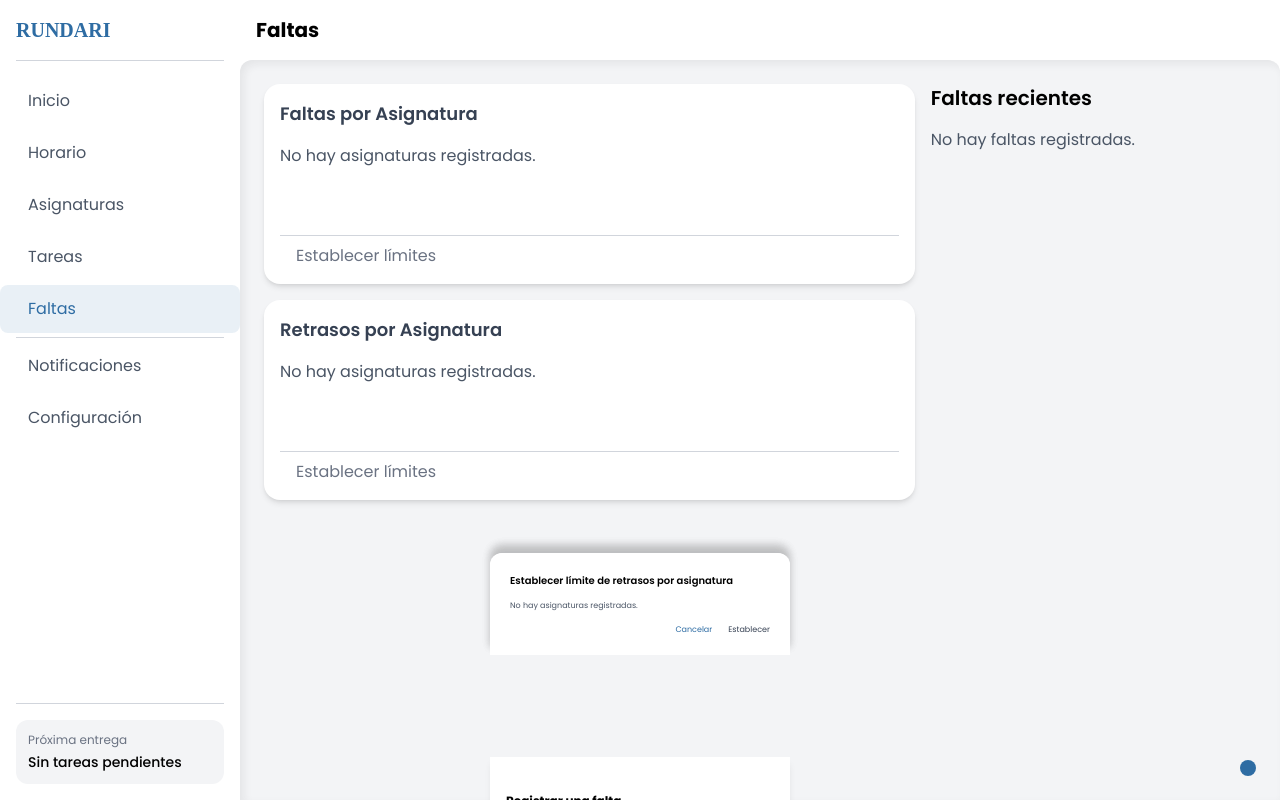
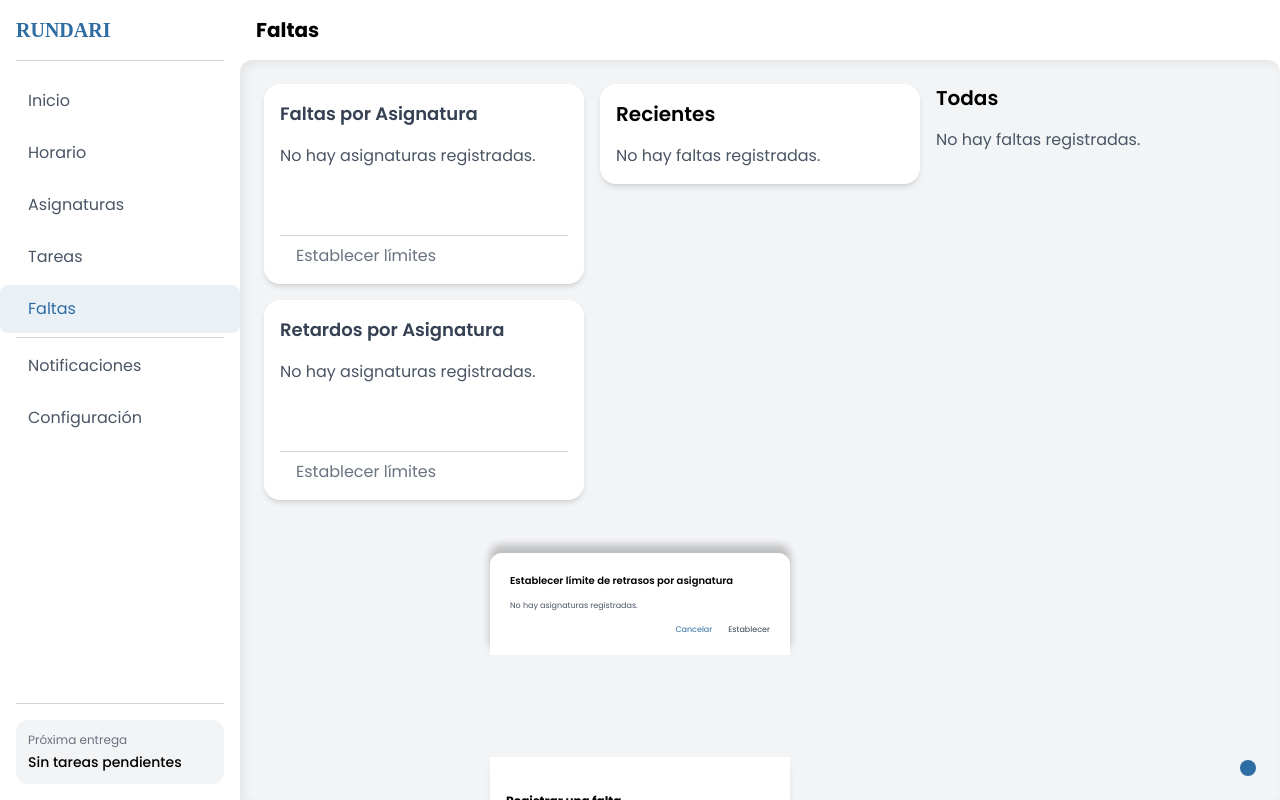
Before and after one commit to liuxkdev/rundari-project, a React (Vite) app: page /absences in a window 1280 px wide. Built offline with nearby package versions, Linux system fonts and the light colour scheme; some icons are missing; a web font is replaced by a local one.

Commit message:
asignaturas y faltas terminado

```diff
--- a/src/components/Cards/AbsenceCard.jsx
+++ b/src/components/Cards/AbsenceCard.jsx
@@ -1,28 +1,30 @@
-export default function AbsenceCard({ absence, onDelete}) {
-    const { id, type, reason, date } = absence;
+export default function AbsenceCard({ absence, onDelete }) {
+    const { id, type, reason, date, subjectColor, subjectName } = absence;
 
     return (
         <>
             <div
                 key={id}
-                className="bg-white shadow rounded-xl p-4 border-l-4 border-blue flex justify-between items-center"
+                className={`bg-white shadow rounded-xl p-4 border-l-8 border-color-${subjectColor} grid grid-cols-4 items-center`}
             >
-                <div>
+                <div className="col-span-3">
                     <h3 className="font-semibold font-poppins text-lg">
                         {type}
                     </h3>
-                    <p className="text-sm font-poppins text-gray-700">
+                    <p className="text-sm font-poppins text-gray-500">
+                        {subjectName} - {new Date(date).toLocaleDateString()}
+                    </p>
+                    <p className="text-sm font-poppins text-gray-700 truncate">
                         Motivo: {reason}
                     </p>
-                    <p className="text-sm font-poppins text-gray-500 mt-1">
-                        Fecha: {new Date(date).toLocaleDateString()}
-                    </p>
                 </div>
-                <div>
-                    <button type="button" onClick={() => onDelete(id)}>
-                        <i className="bxr bx-trash text-xl cursor-pointer"></i>
-                    </button>
-                </div>
+                <button
+                    type="button"
+                    onClick={() => onDelete(id)}
+                    className="justify-self-end"
+                >
+                    <i className="bxr bx-trash text-xl cursor-pointer"></i>
+                </button>
             </div>
         </>
     );
--- a/src/components/Cards/DelaysPerSubjectCard.jsx
+++ b/src/components/Cards/DelaysPerSubjectCard.jsx
@@ -6,7 +6,7 @@ export default function DelaysPerSubjectCard({
         <article className="min-h-50 w-full shadow-md rounded-2xl p-4 grid grid-rows-[auto_1fr_auto] bg-white">
             <header>
                 <h3 className="font-poppins font-semibold text-lg text-gray-700">
-                    Retrasos por Asignatura
+                    Retardos por Asignatura
                 </h3>
             </header>
 
--- /dev/null
+++ b/src/components/Cards/RecentAbsence.jsx
@@ -0,0 +1,27 @@
+export default function RecentAbsenceCard({ absence }) {
+    const { id, type, reason, date, subjectColor, subjectName } = absence;
+
+    return (
+        <>
+            <article key={id} className="flex">
+                <div
+                    className={`bgcolor-${subjectColor} h-10 w-10 rounded-full mr-4`}
+                ></div>
+                <div>
+                    <p className="text-base text-gray-700 font-poppins">
+                        <span>{type}</span>
+                        {" - "}
+                        {new Date(date).toLocaleDateString("es-MX", {
+                            day: "numeric",
+                            month: "long",
+                            year: "numeric",
+                        })}
+                    </p>
+                    <p className="font-poppins text-sm text-gray-500">
+                        {subjectName}
+                    </p>
+                </div>
+            </article>
+        </>
+    );
+}
--- /dev/null
+++ b/src/components/Cards/RecentAbsencesCard.jsx
@@ -0,0 +1,31 @@
+import RecentAbsence from "./RecentAbsence";
+
+export default function RecentAbsencesCard({ absences, handleDeleteAbsence }) {
+    const recentAbsences = [...absences]
+        .sort((a, b) => new Date(b.date) - new Date(a.date))
+        .slice(0, 5);
+    return (
+        <section className="bg-white p-4 rounded-2xl shadow-md h-min">
+            <header className="mb-4">
+                <h3 className="font-semibold text-xl font-poppins">
+                    Recientes
+                </h3>
+            </header>
+            <div className="flex flex-col gap-4">
+                {recentAbsences.length === 0 ? (
+                    <p className="text-gray-600 font-poppins">
+                        No hay faltas registradas.
+                    </p>
+                ) : (
+                    recentAbsences.map((absence) => (
+                        <RecentAbsence
+                            key={absence.id}
+                            absence={absence}
+                            onDelete={handleDeleteAbsence}
+                        />
+                    ))
+                )}
+            </div>
+        </section>
+    );
+}
--- a/src/components/Selectors/DelaysLimitSelector.jsx
+++ b/src/components/Selectors/DelaysLimitSelector.jsx
@@ -83,7 +83,7 @@ export default function DelaysLimitSelector({
                                 </legend>
                                 <input
                                     type="number"
-                                    min="1"
+                                    min="0"
                                     className="px-5 pb-2 outline-0 w-full font-poppins"
                                     value={subject.limitOfDelays || 0}
                                     onChange={(e) =>
--- a/src/components/pages/Absences.jsx
+++ b/src/components/pages/Absences.jsx
@@ -1,12 +1,13 @@
 import { useEffect, useState } from "react";
 import AddBtn from "../AddBtn";
 import AbsenceFormModal from "./modals/AbsencesFormModal";
-import AbsenceCard from "../Cards/AbsenceCard";
 import AbsencesPerSubjectCard from "../Cards/AbsencesPerSubjectCard";
 import DelaysPerSubjectCard from "../Cards/DelaysPerSubjectCard";
 import AbsencesLimitSelector from "../Selectors/AbsencesLimitSelector";
 import DelaysLimitSelector from "../Selectors/DelaysLimitSelector";
 import { motion, AnimatePresence } from "framer-motion";
+import RecentAbsencesCard from "../Cards/RecentAbsencesCard";
+import AbsenceCard from "../Cards/AbsenceCard";
 
 export default function Absences() {
     const [isFormOpen, setIsFormOpen] = useState(false);
@@ -20,10 +21,21 @@ export default function Absences() {
 
     const loadAbsences = () => {
         const stored = JSON.parse(localStorage.getItem("absences")) || [];
-        setAbsences(stored);
-
         const subjects = JSON.parse(localStorage.getItem("subjects")) || [];
 
+        // Enriquecer cada ausencia con color y nombre de asignatura
+        const enrichedAbsences = stored.map((absence) => {
+            const subject = subjects.find((s) => s.id === absence.subjectId);
+            return {
+                ...absence,
+                subjectColor: subject?.color || "gray",
+                subjectName: subject?.name || "Sin nombre",
+            };
+        });
+
+        setAbsences(enrichedAbsences);
+
+        // Separar por tipo
         const faltas = stored.filter((a) => a.type?.toLowerCase() === "falta");
         const retardos = stored.filter(
             (a) => a.type?.toLowerCase() === "retardo"
@@ -45,9 +57,9 @@ export default function Absences() {
             const {
                 id,
                 name,
-                color = "gray",
+                color,
                 limitOfAbsences = 14,
-                limitOfDelays = 14, // <-- Agrego límite de retrasos aquí
+                limitOfDelays = 14,
             } = s;
             faltasPorAsignatura[id] = {
                 name,
@@ -59,7 +71,7 @@ export default function Absences() {
                 name,
                 count: retardosCount[id] || 0,
                 color,
-                limit: limitOfDelays, // <-- Asigno límite para retrasos
+                limit: limitOfDelays,
             };
         });
 
@@ -67,6 +79,9 @@ export default function Absences() {
         setDelaysBySubject(retardosPorAsignatura);
     };
 
+    const recentAbsences = [...absences].sort(
+        (a, b) => new Date(b.date) - new Date(a.date)
+    );
     useEffect(() => {
         loadAbsences();
         window.addEventListener("storage", loadAbsences);
@@ -75,13 +90,12 @@ export default function Absences() {
 
     const handleDeleteAbsence = (idToDelete) => {
         const updated = absences.filter((a) => a.id !== idToDelete);
-        setAbsences(updated);
         localStorage.setItem("absences", JSON.stringify(updated));
         loadAbsences();
     };
 
     return (
-        <div className="grid gap-4 lg:grid-cols-[2fr_1fr]">
+        <div className="grid gap-4 xl:grid-cols-3 lg:grid-cols-2">
             <AddBtn toggleFormOpen={() => setIsFormOpen(true)} />
 
             <AnimatePresence>
@@ -116,14 +130,14 @@ export default function Absences() {
                 isLimitSelectorOpen={isAbsencesLimitSelectorOpen}
                 setIsLimitSelectorOpen={(open) =>
                     setIsAbsencesLimitSelectorOpen(open)
-                } // <-- Cambio para pasar boolean directo
+                }
                 onLimitsUpdated={loadAbsences}
             />
             <DelaysLimitSelector
                 isLimitSelectorOpen={isDelaysLimitSelectorOpen}
                 setIsLimitSelectorOpen={(open) =>
                     setIsDelaysLimitSelectorOpen(open)
-                } // <-- Igual aquí
+                }
                 onLimitsUpdated={loadAbsences}
             />
             <div className="grid gap-4">
@@ -131,29 +145,33 @@ export default function Absences() {
                     absencesBySubject={absencesBySubject}
                     setIsLimitSelectorOpen={() =>
                         setIsAbsencesLimitSelectorOpen(true)
-                    } // <-- Abrir explícitamente
+                    }
                 />
 
                 <DelaysPerSubjectCard
-                    delaysBySubject={delaysBySubject} // <-- Nombre de prop corregido para ser consistente
+                    delaysBySubject={delaysBySubject}
                     setIsLimitSelectorOpen={() =>
                         setIsDelaysLimitSelectorOpen(true)
-                    } // <-- Abrir explícitamente
+                    }
                 />
             </div>
-            <section>
-                <header className="mb-4">
+            <RecentAbsencesCard
+                absences={absences}
+                handleDeleteAbsence={handleDeleteAbsence}
+            />
+            <article className="lg:col-span-2 xl:col-span-1">
+                <header>
                     <h3 className="font-semibold text-xl font-poppins">
-                        Faltas recientes
+                        Todas
                     </h3>
                 </header>
-                <div className="flex flex-col-reverse gap-4">
-                    {absences.length === 0 ? (
+                <section className="flex flex-col gap-4 mt-4">
+                    {recentAbsences.length === 0 ? (
                         <p className="text-gray-600 font-poppins">
                             No hay faltas registradas.
                         </p>
                     ) : (
-                        absences.map((absence) => (
+                        recentAbsences.map((absence) => (
                             <AbsenceCard
                                 key={absence.id}
                                 absence={absence}
@@ -161,8 +179,8 @@ export default function Absences() {
                             />
                         ))
                     )}
-                </div>
-            </section>
+                </section>
+            </article>
         </div>
     );
 }
--- a/src/components/pages/Subjects.jsx
+++ b/src/components/pages/Subjects.jsx
@@ -36,7 +36,6 @@ export default function Subjects() {
             (absence) => absence.subjectId !== idToDelete
         );
         localStorage.setItem("absences", JSON.stringify(updatedAbsences));
-
     };
 
     return (
@@ -62,7 +61,7 @@ export default function Subjects() {
                 toggleFormOpen={handleCloseForm}
             />
 
-            <section className="grid sm:grid-cols-2 lg:grid-cols-3 gap-4">
+            <section className="grid gap-4 grid-cols-[repeat(auto-fit,_minmax(300px,_1fr))]">
                 {subjects.length === 0 ? (
                     <p className="text-gray-600 font-poppins">
                         No hay asignaturas guardadas.
@@ -72,7 +71,7 @@ export default function Subjects() {
                         <SubjectCard
                             key={subject.id}
                             subject={subject}
-                            onDelete={handleDeleteSubject} // ← PASAMOS LA FUNCIÓN AQUÍ
+                            onDelete={handleDeleteSubject}
                         />
                     ))
                 )}
```
Also changed, not shown: src/components/Selectors/AbsenceCategorySelector.jsx (+4 -4 lines).
